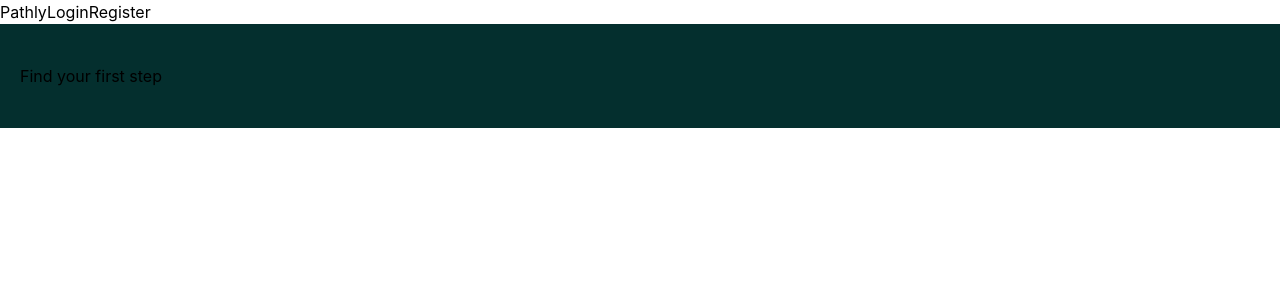
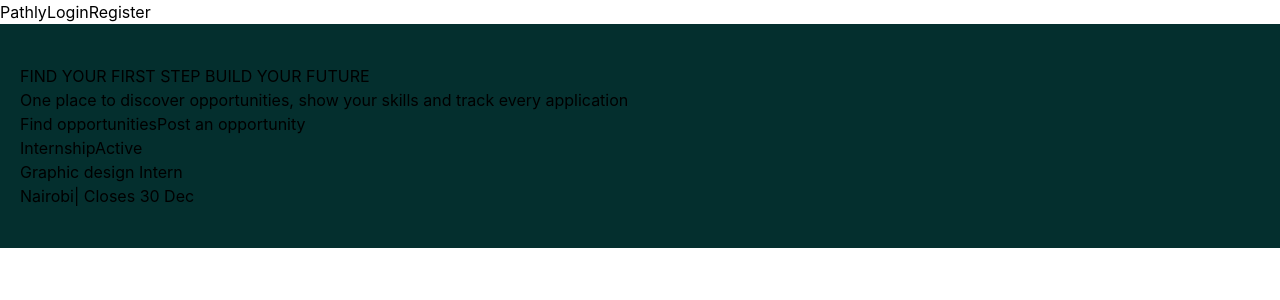
Before and after one commit to sabihaalalji/pathly, a React (Vite) app: page / in a window 1280 px wide. Shown: the top 300 px of the page. Built offline with nearby package versions, Linux system fonts and the light colour scheme.

Commit message:
Add- Hero Section

```diff
--- a/src/pages/Home.jsx
+++ b/src/pages/Home.jsx
@@ -1,7 +1,28 @@
-export default function Home () {
-    return (
-        <section className="bg-[#042F2E] px-5 py-10">
-            <h1>Find your first step</h1>
-        </section>
-    );
+export default function Home() {
+  return (
+    <section className="bg-[#042F2E] px-5 py-10">
+      <h1>
+        FIND YOUR FIRST STEP <span> BUILD YOUR FUTURE</span>
+      </h1>
+      <p>
+        One place to discover opportunities, show your skills and track every
+        application
+      </p>
+      <div>
+        <button>Find opportunities</button>
+        <button>Post an opportunity</button>
+      </div>
+
+      <div>
+        <div>
+          <span>Internship</span>
+          <span>Active</span>
+        </div>
+        <div>
+            <h2>Graphic design Intern</h2>
+            <p>Nairobi| Closes 30 Dec</p>
+        </div>
+      </div>
+    </section>
+  );
 }
```
